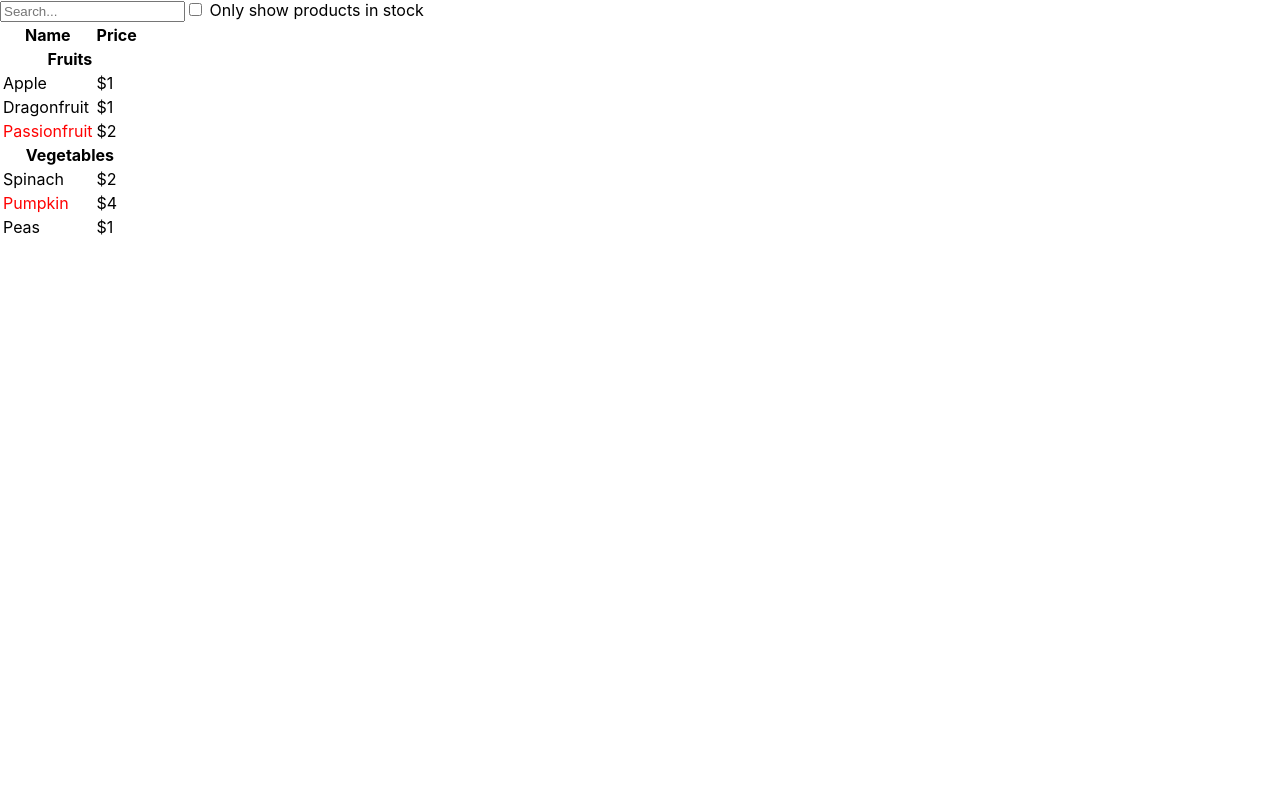
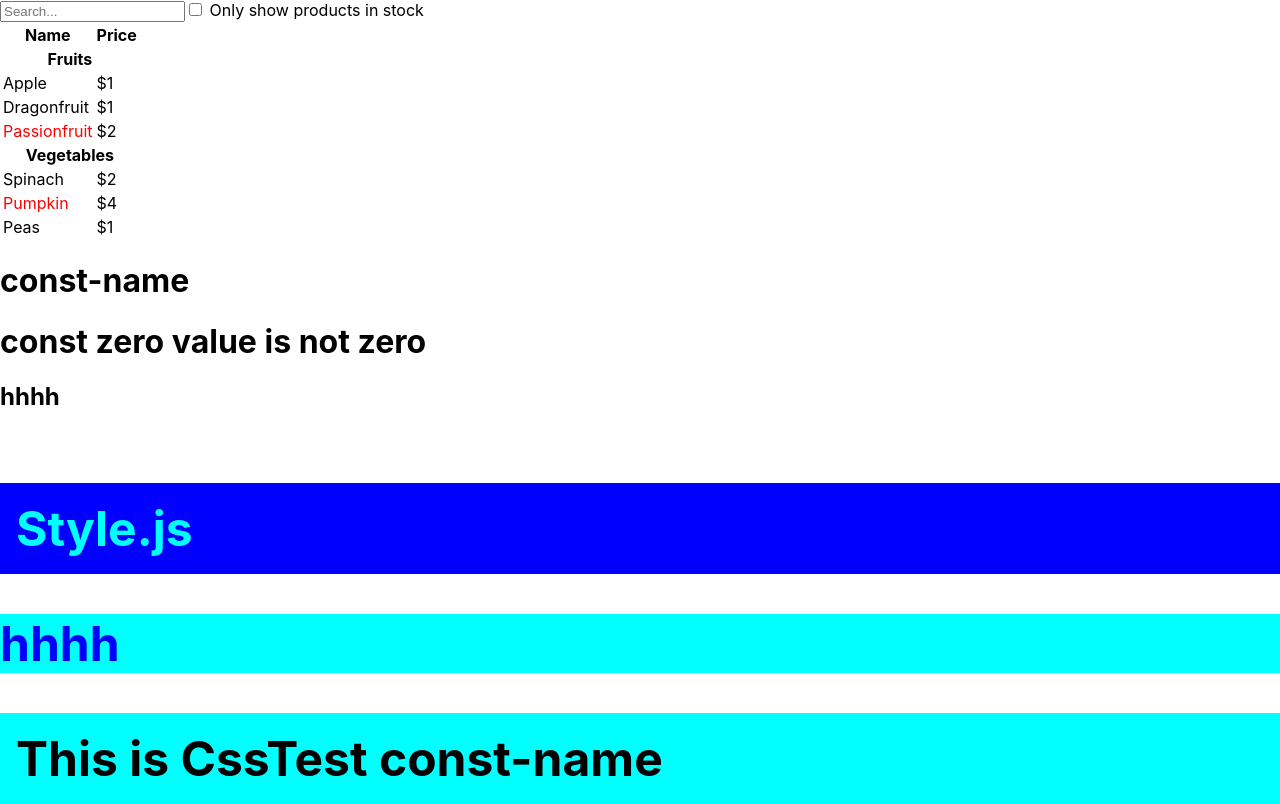
Before and after one commit to gonnichiwa/react-playground, a React (Create React App) app: page / in a window 1280 px wide. Built offline with nearby package versions, Linux system fonts and the light colour scheme.

Commit message:
2장까지 play

```diff
--- a/src/App.css
+++ b/src/App.css
@@ -1,4 +1,4 @@
-.App {
+/* .App {
   text-align: center;
 }
 
@@ -35,4 +35,4 @@
   to {
     transform: rotate(360deg);
   }
-}
+} */
--- /dev/null
+++ b/src/CssTest.js
@@ -0,0 +1,13 @@
+import "./Test.css";
+// import { useState } from 'react';
+
+function CssTest() {
+  const name = "const-name";
+  return (
+    <>
+      <div className="react">This is CssTest {name}</div>
+    </>
+  );
+}
+
+export default CssTest;
--- /dev/null
+++ b/src/Style.js
@@ -0,0 +1,33 @@
+import "./App.css";
+// import { useState } from 'react';
+
+function Style() {
+  // const name = 'const-name';
+  const style = {
+    // background-color -> backgroundColor
+    backgroundColor: "blue",
+    color: "aqua",
+    fontSize: "48px",
+    fontWeight: "bold",
+    padding: 16, // 단위생략시 px
+  };
+  return (
+    <>
+      <br />
+      <h1 style={style}>Style.js</h1> {/** 주석은 이렇게 */}
+      <h2
+        style={{
+          // 아니면 'h2','input' 같은 태그 여러줄 써서
+          backgroundColor: "aqua" /* 이렇게 */,
+          color: "blue",
+          fontSize: "48px",
+          fontWeight: "bold",
+        }}
+      >
+        hhhh
+      </h2>
+    </>
+  );
+}
+
+export default Style;
--- /dev/null
+++ b/src/Test.css
@@ -0,0 +1,8 @@
+.react {
+    background: aqua;
+    color: black;
+    font-size: 48px;
+    font-weight: bold;
+    padding: 16px;
+
+  }
--- /dev/null
+++ b/src/Test.js
@@ -0,0 +1,21 @@
+import "./App.css";
+// import { useState } from 'react';
+
+function Test() {
+  const name = "const-name";
+  const zero = 1;
+  return (
+    <>
+      {
+        name === "const-name" && <h1>const-name</h1> // 조건 && (c) : 조건 맞을 때 보여줄 c
+      }
+      {
+        zero === 0 || <h1>const zero value is not zero</h1> // 조건 || (c) : 조건 아닐 때 보여줄 c
+      }
+      <h1>{name === 0}</h1>
+      <h2>hhhh</h2>
+    </>
+  );
+}
+
+export default Test;
--- a/src/index.js
+++ b/src/index.js
@@ -2,12 +2,18 @@ import React from 'react';
 import ReactDOM from 'react-dom/client';
 import './index.css';
 import App from './App';
+import Test from './Test';
+import Style from './Style';
+import CssTest from './CssTest';
 import reportWebVitals from './reportWebVitals';
 
 const root = ReactDOM.createRoot(document.getElementById('root'));
 root.render(
   <React.StrictMode>
     <App />
+    <Test />
+    <Style/>
+    <CssTest/>
   </React.StrictMode>
 );
 
```
